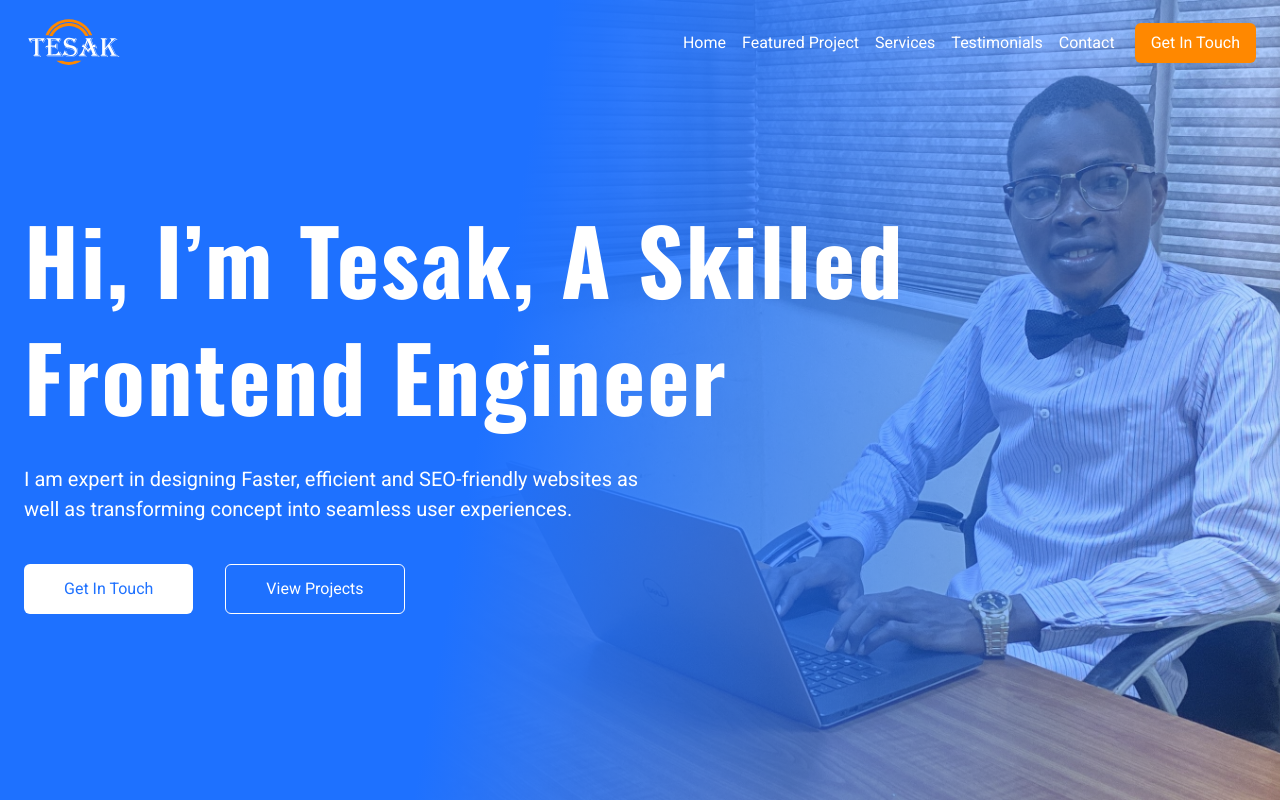
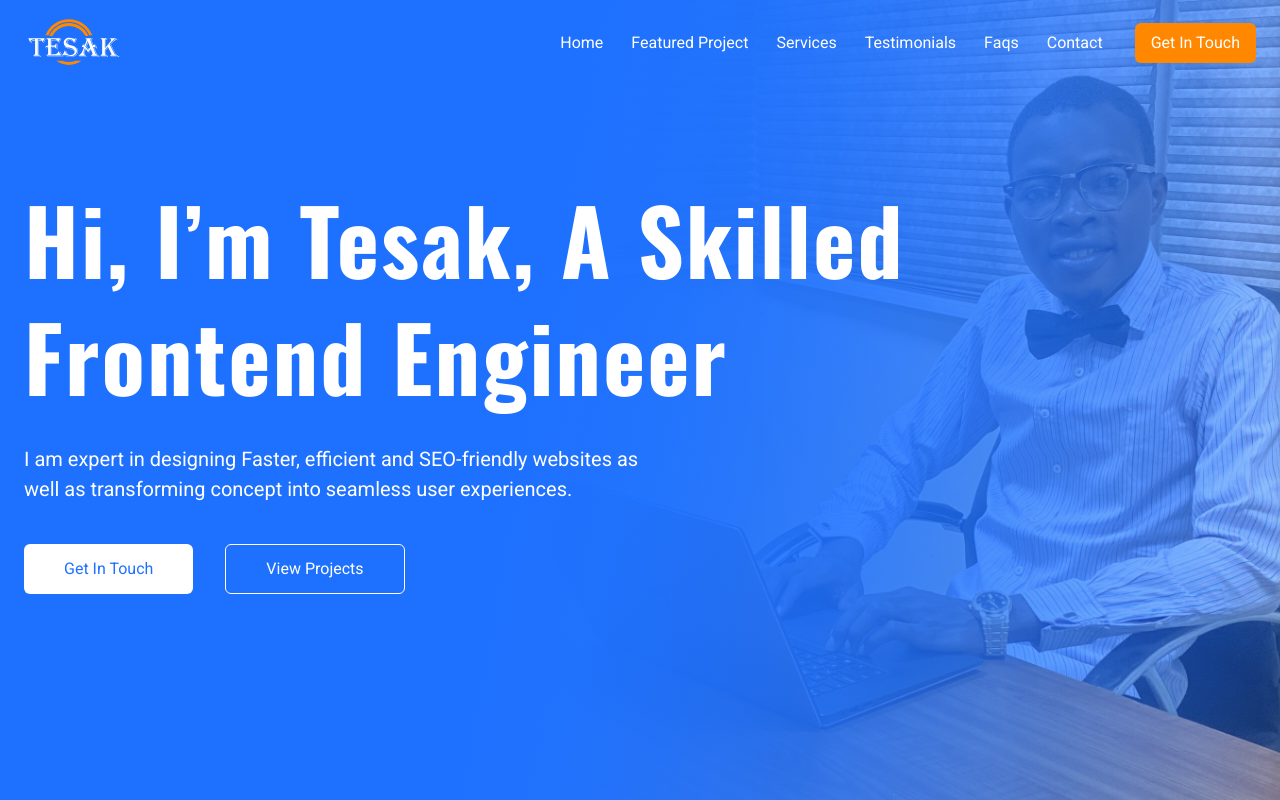
Before and after one commit to teslimakintunde/My-Portfolio, a Next.js app: page / in a window 1280 px wide. Shown: the top 800 px of the page. Built offline with nearby package versions, Linux system fonts and the light colour scheme.

Commit message:
correcting hero image to appear on all screens

```diff
--- a/src/app/globals.css
+++ b/src/app/globals.css
@@ -13,9 +13,10 @@ html {
   background-image: url("/HeroImage.jpg");
   background-size: cover; /* or 'contain' */
   background-position: 50% 50%; /* adjust as needed */
-  height: 100vh; /* set height */
+  height: 800px; /* set height */
   width: 100%; /* set width */
-  position: relative; /*or any other positioning */
+   /* position: absolute;
+  z-index:0;  */
 }
 .image-container {
   position: relative;
@@ -24,11 +25,18 @@ html {
   overflow: hidden;
   border: red; /* Hide overflow if necessary */
 }
+.hero-Zindex{
+  position: relative;
+  z-index: 49;
+}
+.hero-section{
+  position: relative;
+}
 .gradient-overlay {
   position: absolute;
   top: 0;
   left: 0;
-  height: 100vh;
+  height: 100%;
   width: 100%;
   background: linear-gradient(
     100deg,
@@ -55,16 +63,18 @@ html {
   .background-image {
     background-position: 80% 50%; /* adjust as needed */
     /* set height */
+    height: auto;
   }
   .hero-section{
     /* height: 680px; */
-    height: auto;
+    /* height: auto; */
   }
 }
 /* For desktops (768px and less) */
 @media (max-width: 480px) {
   .background-image {
     background-position: 75% 50%; /* adjust as needed */
+    height: auto;
 
   }
   /* .hero-section{
--- a/src/app/layout.tsx
+++ b/src/app/layout.tsx
@@ -23,14 +23,14 @@ export const metadata: Metadata = {
     "I am expert in designing Faster, efficient and SEO-friendly websites as well as transforming concept into seamless user experiences.",
   keywords:
     "Frontend Developer, Web Development, SEO, UI/UX, JavaScript, React, Next.js, Akintunde Teslim",
-  authors: [{ name: "Akintunde Teslim", url: "https://yourwebsite.com" }],
+  authors: [{ name: "Akintunde Teslim", url: "https://tesak.vercel.app" }],
   robots: "index, follow",
-  metadataBase: new URL("https://yourwebsite.com"), // Change this to your actual domain
+  metadataBase: new URL("https://tesak.vercel.app"), // Change this to your actual domain
   openGraph: {
     title: "Meet Akintunde Teslim: A Skilled Frontend  Engineer",
     description:
       "I am expert in designing Faster, efficient and SEO-friendly websites as well as transforming concept into seamless user experiences.",
-    url: "https://yourwebsite.com",
+    url: "https://tesak.vercel.app",
     images: [
       {
         url: "/hero-image.png",
@@ -69,7 +69,7 @@ export default function RootLayout({
         {/* <link rel="manifest" href="/site.webmanifest" /> */}
 
         {/* Canonical URL */}
-        <link rel="canonical" href="https://yourwebsite.com" />
+        <link rel="canonical" href="https://tesak.vercel.app" />
       </head>
       <body
         className={`${roboto.className} ${oswald.className} ${abriFatface.className} antialiased`}
--- a/src/components/FaqSection.tsx
+++ b/src/components/FaqSection.tsx
@@ -9,7 +9,7 @@ import { fadeIn } from "../../variant";
 const FaqSection = () => {
   const [activeQuestion, setActiveQuetion] = useState<number | null>(null);
   return (
-    <section className="bg-bgOne py-[50px] md:py-[100px]" id="faq">
+    <section className="bg-bgOne py-[50px] md:py-[100px]" id="faqs">
       <motion.h3
         variants={fadeIn("up", 0.2)}
         initial="hidden"
--- a/src/components/HeroSection.tsx
+++ b/src/components/HeroSection.tsx
@@ -5,15 +5,17 @@ import { fadeIn } from "../../variant";
 const HeroSection = () => {
   return (
     <div className="hero-section" id="hero">
+      <div className="gradient-overlay"></div>
       <div className="image-container hero-section">
-        <div className="background-image"></div>
-        <div className="gradient-overlay">
-          <div className="container">
+        <div className="gradient-overlay"></div>
+        <div className="background-image">
+          <div className="container hero-Zindex">
+            <div className="lg:py-[70px] sm:py-[45px] md:py-[60px] py-[40px]"></div>
             <motion.div
               initial="hidden"
               whileInView={"show"}
               viewport={{ once: true }}
-              className="w-full sm:max-w-[800px] lg:max-w-[800px] xl:max-w-[1050px] mt-[150px] lg:mt-[160px]  xl:mt-[200px]"
+              className="w-full sm:max-w-[800px] lg:max-w-[800px] xl:max-w-[1050px] py-[40px]"
             >
               <motion.h1
                 variants={fadeIn("up", 0.2)}
@@ -51,6 +53,7 @@ const HeroSection = () => {
 };
 
 export default HeroSection;
+
 {
   /* Hi, I’m Tesak, Web Designer And Webflow Developer */
 }
--- a/src/components/NavBar.tsx
+++ b/src/components/NavBar.tsx
@@ -19,7 +19,7 @@ const NavBar = () => {
   }, []);
   return (
     <header
-      className={` w-full py-1 font-roboto fixed z-50 top-0 left-0 transition-all duration-300  ${
+      className={` w-full py-1 font-roboto fixed z-50 top-0 left-0 transition-all duration-300   ${
         isScrolled
           ? "bg-royalBlue text-slate-950 backdrop-blur-md shadow-lg"
           : "bg-transparent"
--- a/src/components/NavMenu.tsx
+++ b/src/components/NavMenu.tsx
@@ -29,7 +29,7 @@ const NavMenu = () => {
           className="text-black"
         />
       </Link>
-      <ul className="hidden md:flex flex-row items-center">
+      <ul className="hidden lg:flex flex-row gap-3 items-center">
         <Link
           href={"/"}
           className="hover:bg-blue-400/100 px-2 py-2 hover:rounded-sm transition duration-300"
@@ -55,6 +55,12 @@ const NavMenu = () => {
           <li>Testimonials</li>
         </Link>
         <Link
+          href={"/#faqs"}
+          className="hover:bg-blue-400/100 px-2 py-2 hover:rounded-sm transition duration-300"
+        >
+          <li>Faqs</li>
+        </Link>
+        <Link
           href={"/#contact"}
           className="hover:bg-blue-400/100 px-2 py-2 hover:rounded-sm transition duration-300"
         >
@@ -70,7 +76,7 @@ const NavMenu = () => {
 
       {/* Mobile Menu Icon */}
       <button
-        className={`md:hidden text-3xl cursor-pointer z-[1001] relative border border-bgTwo p-2 transition-colors duration-300 ${
+        className={`lg:hidden text-3xl cursor-pointer z-[1001] relative border border-bgTwo p-2 transition-colors duration-300 ${
           open ? "text-black" : "text-white"
         }`}
         onClick={() => setOpen(!open)}
@@ -85,10 +91,11 @@ const NavMenu = () => {
           open ? "translate-x-0" : "translate-x-full"
         } transition-transform duration-300 flex flex-col items-center pt-20 gap-6 z-[900]`}
       >
+        <div className="flex flex-col items-center gap-5 bg-bgOne w-full">
           <Link
             href={"/#hero"}
             onClick={() => setOpen(false)}
-          className="px-6 py-3 w-full text-center hover:bg-bgTwo transition duration-300"
+            className="px-6 py-3 w-full  text-center hover:bg-bgTwo transition duration-300"
           >
             Home
           </Link>
@@ -122,10 +129,11 @@ const NavMenu = () => {
           </Link>
           <Link
             href={"/#contact"}
-          className="px-4 py-2 bg-bgTwo text-white hover:border-bgTwo hover:border rounded-md ml-3 hover:bg-white hover:text-royalBlue duration-300 transition"
+            className="px-4 py-2 bg-bgTwo text-white hover:border-bgTwo hover:border rounded-md ml-3 hover:bg-white hover:text-royalBlue duration-300 transition w-max mb-5"
           >
             Get In Touch
           </Link>
+        </div>
       </div>
     </nav>
   );
--- a/src/components/ServiceComponent.tsx
+++ b/src/components/ServiceComponent.tsx
@@ -3,7 +3,10 @@ import Image from "next/image";
 
 const ServiceComponent = () => {
   return (
-    <div className="w-[33%] h-full flex flex-col gap-5 text-center rounded">
+    <div
+      className="w-[33%] h-full flex flex-col gap-5 text-center rounded"
+      id="services"
+    >
       <article className="h-full bg-bgThree p-[30px] rounded">
         <div className="h-full flex flex-col justify-stretch items-center  bg-white">
           <span>
```
Lines whose indentation alone changed are shown as unchanged.
